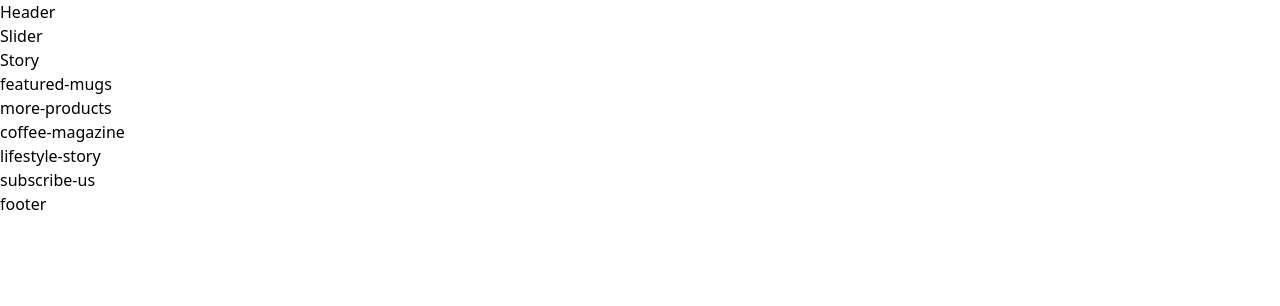
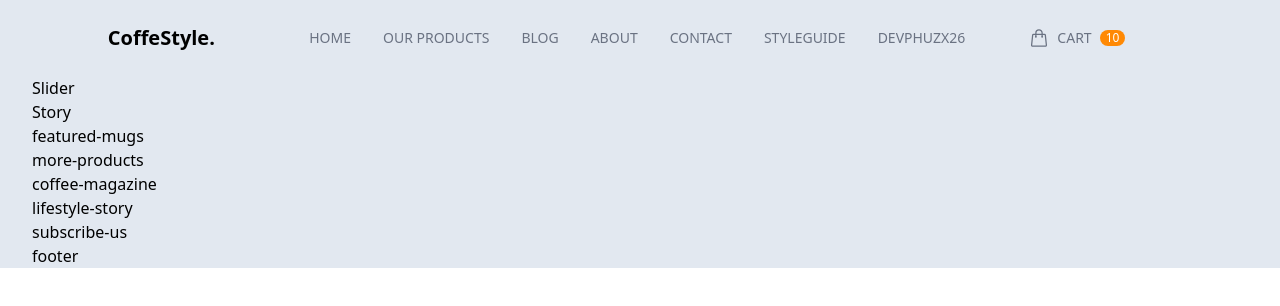
Before and after one commit to dtp463dz/tailwindcss_coffe_style, a website: page public/index.html in a window 1280 px wide. Drawn offline with nearby package versions, Linux system fonts and the light colour scheme; files that its build step writes are made by us from their sources.

Commit message:
add header

```diff
--- a/public/index.html
+++ b/public/index.html
@@ -4,13 +4,58 @@
 <head>
     <meta charset="UTF-8">
     <meta name="viewport" content="width=device-width, initial-scale=1.0">
-    <link href="./output.css" rel="stylesheet">
+    <link href="./output.css" type="text/css" rel="stylesheet">
 </head>
 
 <body>
     <div id="root">
-        <div class="content-wrapper">
-            <header>Header</header>
+        <div class="content-wrapper max-w-screen text-base mx-auto px-8 bg-slate-200">
+            <header class="py-6 mx-10">
+                <nav class="flex flex-row justify-between items-center">
+                    <div class="logo basis-1/6 text-center text-xl font-semibold cursor-pointer">
+                        CoffeStyle.
+                    </div>
+                    <ul
+                        class="basis-4/6 flex items-center justify-end gap-8 uppercase text-sm text-gray-500 font-medium">
+                        <li class="ct-top-menu-item">
+                            <a href="#" class="">Home</a>
+                        </li>
+                        <li class="ct-top-menu-item">
+                            <a href="#" class="">Our Products</a>
+                        </li>
+                        <li class="ct-top-menu-item">
+                            <a href="#" class="">Blog</a>
+                        </li>
+                        <li class="ct-top-menu-item">
+                            <a href="#" class="">About</a>
+                        </li>
+                        <li class="ct-top-menu-item">
+                            <a href="#" class="">Contact</a>
+                        </li>
+                        <li class="ct-top-menu-item">
+                            <a href="#" class="">Styleguide</a>
+                        </li>
+                        <li class="ct-top-menu-item">
+                            <a href="#" class="">DevPhuzx26</a>
+                        </li>
+                    </ul>
+
+                    <ul
+                        class="basis-1/6 flex justify-start items-center ml-16 uppercase text-sm text-gray-500 font-medium">
+                        <li class="ct-top-menu-item">
+                            <a href="#" class="flex items-center">
+                                <svg xmlns="http://www.w3.org/2000/svg" fill="none" viewBox="0 0 24 24"
+                                    stroke-width="1.5" stroke="currentColor" class="ct-icon">
+                                    <path stroke-linecap="round" stroke-linejoin="round"
+                                        d="M15.75 10.5V6a3.75 3.75 0 1 0-7.5 0v4.5m11.356-1.993 1.263 12c.07.665-.45 1.243-1.119 1.243H4.25a1.125 1.125 0 0 1-1.12-1.243l1.264-12A1.125 1.125 0 0 1 5.513 7.5h12.974c.576 0 1.059.435 1.119 1.007ZM8.625 10.5a.375.375 0 1 1-.75 0 .375.375 0 0 1 .75 0Zm7.5 0a.375.375 0 1 1-.75 0 .375.375 0 0 1 .75 0Z" />
+                                </svg>
+                                <span class="mx-2 ">Cart</span>
+                                <span class="ct-badge-circle bg-orange-400 text-white">10</span>
+                            </a>
+                        </li>
+                    </ul>
+                </nav>
+            </header>
             <main>
                 <div class="slider">
                     Slider
--- a/src/input.css
+++ b/src/input.css
@@ -1 +1,37 @@
 @import "tailwindcss";
+@config './tailwind.config.js';
+
+
+/* // ct = custom
+.ct-top-menu-item {
+    @apply cursor-pointer py-1 hover:text-gray-800 relative after:absolute after:bottom-0 after:left-0 after:bg-light-coffee after:h-0.5 after:w-0 hover:after:w-full after:transition-all after:ease-in-out after:duration-300;
+} */
+
+
+.ct-top-menu-item {
+  @apply cursor-pointer py-1 hover:text-gray-800 relative;
+}
+
+/* Tùy chỉnh phần after */
+.ct-top-menu-item::after {
+  content: "";
+  position: absolute;
+  bottom: 0;
+  left: 0;
+  height: 2px; /* tương ứng với h-0.5 */
+  width: 0;
+  background-color: #c89b7b; /* thay bằng màu trong theme nếu có: light-coffee */
+  transition: width 300ms ease-in-out;
+}
+
+.ct-top-menu-item:hover::after {
+  width: 100%;
+}
+
+.ct-icon{
+    @apply w-5 h-5 inline-block;
+}
+
+.ct-badge-circle{
+    @apply text-xs text-center rounded-full px-1.5;
+}
--- a/src/tailwind.config.js
+++ b/src/tailwind.config.js
@@ -2,7 +2,11 @@
 module.exports = {
     content: ["./public/**/*.{html, js}"], // hoặc ./src/**/*.{js,ts,jsx,tsx}
     theme: {
-        extend: {},
+        extend: {
+            colors: {
+                'light-coffee': '#C89F94'
+            }
+        },
     },
     plugins: [],
 }
```
Also changed, not shown: public/output.css (deleted), 1 other file.
